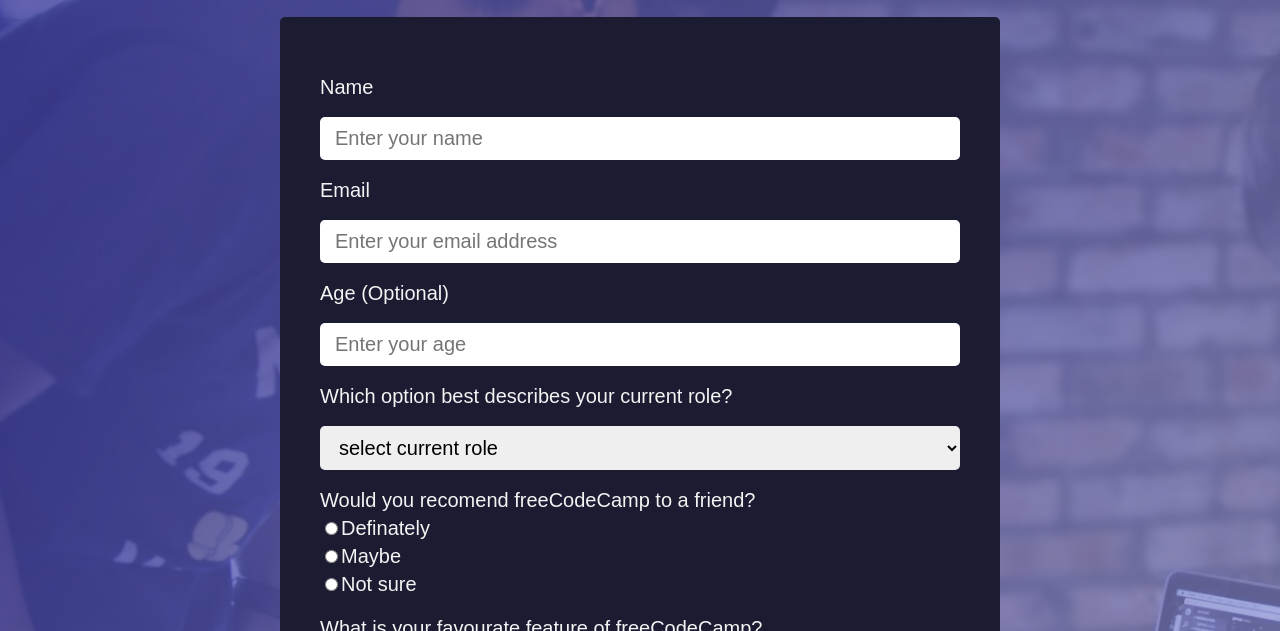
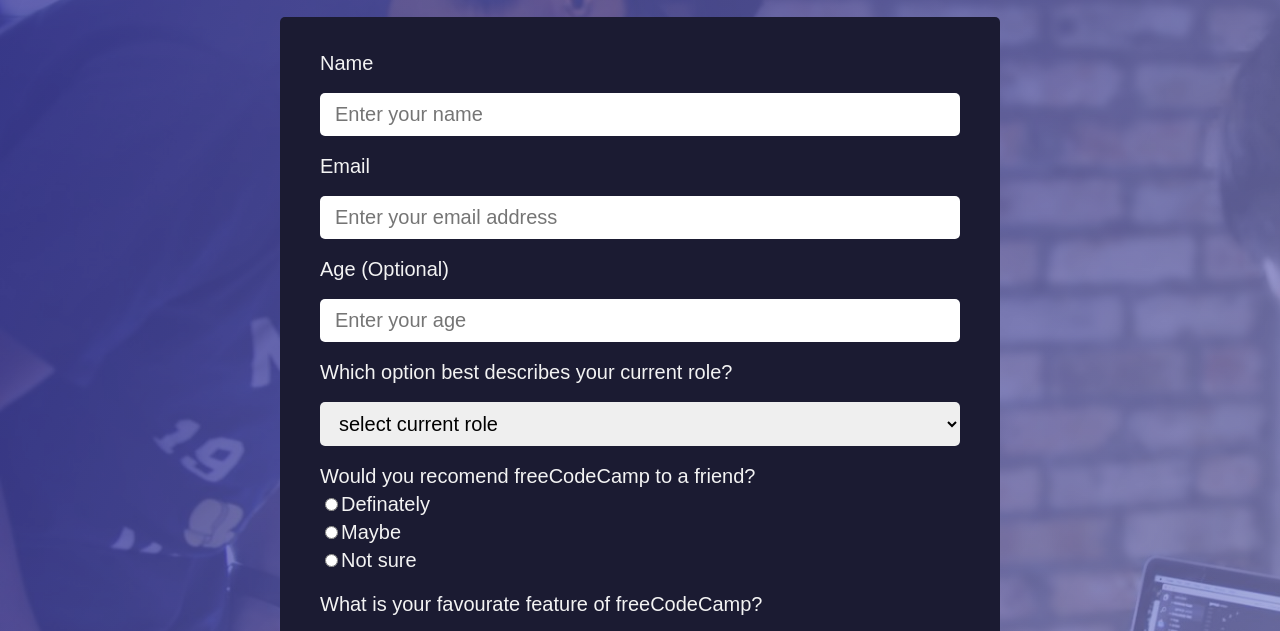
Before and after one commit to Timbar09/AlphonsineMiles-Microverse-Survey-form-, a plain HTML site: page index.html in a window 1280 px wide. Shown: the part 164-795 px from the top of the page. Drawn offline with Linux system fonts and the light colour scheme.

Commit message:
My last commit for good measure

```diff
--- a/style.css
+++ b/style.css
@@ -12,7 +12,6 @@ html {
 :root {
   --white: #f3f3f3;
   --darkblue: #1b1b32;
-  --darkblue-alpha: rgba(27, 27, 50, 0.8);
   --green: #37af65;
 
   --fz-sm: 0.875rem;
@@ -82,11 +81,12 @@ p {
 .form {
   background-color: var(--darkblue);
   border-radius: var(--radius);
-  padding: 2.5rem;
+  padding: 1rem 2.5rem 2.5rem;
 }
 
 .input {
   font-size: var(--fz-sm);
+  font-family: inherit;
   display: block;
   width: 100%;
   margin-top: 1rem;
```
Also changed, not shown: index.html (+0 -1 lines).
